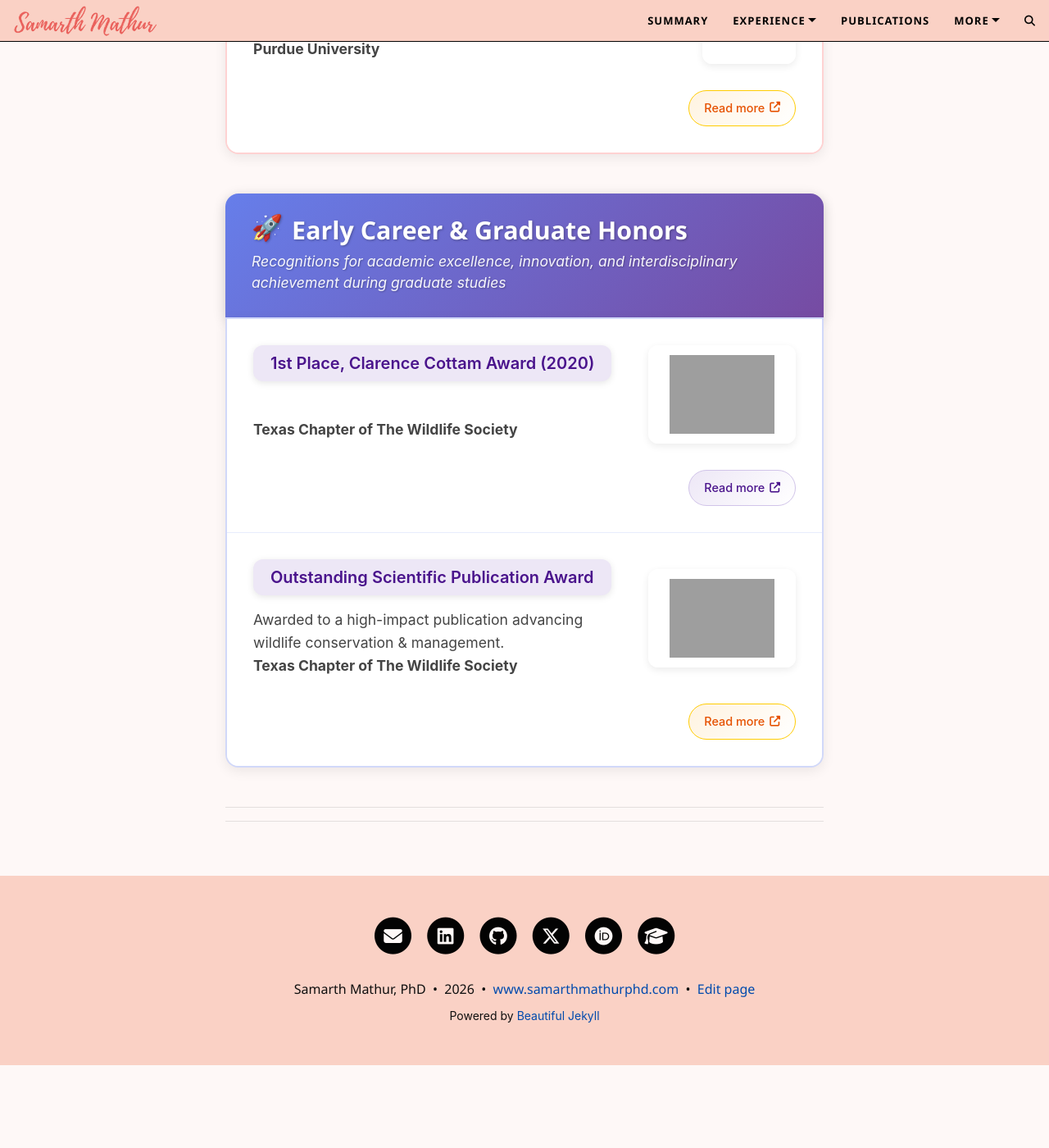
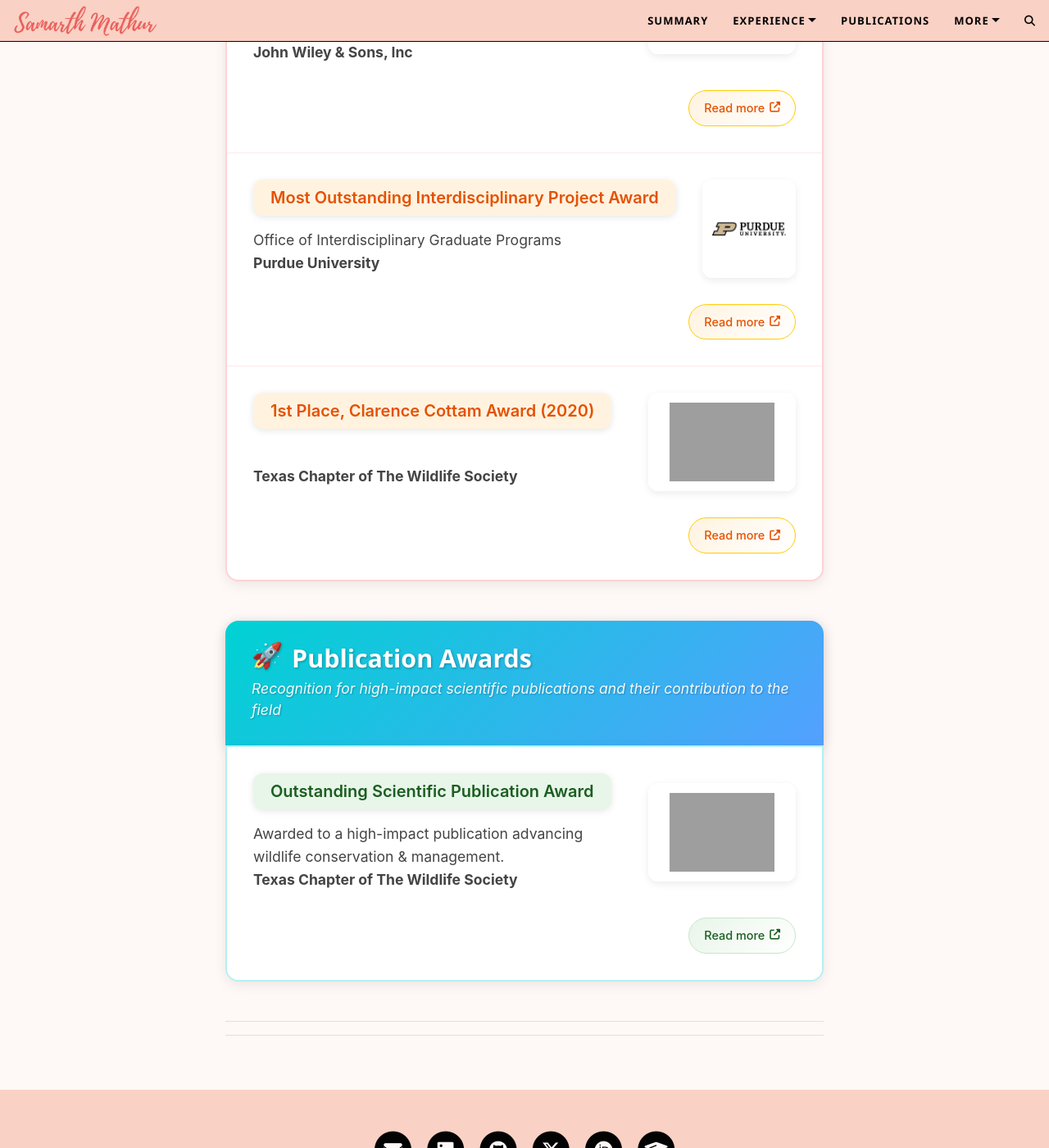
Before and after one commit to samarth8392/samarth8392.github.io, a Jekyll site: the page built from awards.md, in a window 1280 px wide and 1400 px high, scrolled down 1614 px. Shown: the whole window at 82% size. Built offline with Jekyll 4.4.1, drawn with Linux system fonts in a browser that asks for light colours; comment, search, counter and statistics services are not loaded; before the commit the page ends 2913 px from its top, so only the background shows below that; some of the changed text lies outside the part shown; grey boxes are pictures that could not be loaded.

Commit message:
refactor: move Clarence Cottam award, rename honors section to Publication Awards
Move the 1st Place, Clarence Cottam Award (2020) badge into the
Scientific & Research Excellence category, and repurpose the former
Early Career & Graduate Honors category as Publication Awards using
the existing publication color theme.

```diff
--- a/awards.md
+++ b/awards.md
@@ -11,6 +11,16 @@
     <p class="category-subtitle">Awards recognizing outstanding research contributions and impact in the scientific community</p>
   </div>
   <div class="category-badges leadership"> <!-- Single container for all badges in this category -->
+    <div class="badge-item">
+      <span class="badge badge-leadership">Excellence in Collaboration Award (2026) </span>
+      <div class="badge-description"> Individual Achievement Award <br>
+        <b>Frederick National Laboratory for Cancer Research</b>
+      </div>
+      <img src="../assets/img/fnl-logo.png" alt="FNLCR Logo" class="badge-logo">
+      <a href="https://example.com/nci-award-details" class="badge-read-more leadership" target="_blank">
+        Read more <i class="fas fa-external-link-alt"></i>
+      </a>
+    </div>
     <!-- First badge -->
     <div class="badge-item">
       <span class="badge badge-leadership">2024 NCI Director's Award (2025) </span>
@@ -63,35 +73,34 @@
         Read more <i class="fas fa-external-link-alt"></i>
       </a>
     </div>
+    <div class="badge-item">
+      <span class="badge badge-leadership"> 1st Place, Clarence Cottam Award (2020)</span>
+      <div class="badge-description"><br>
+        <b>Texas Chapter of The Wildlife Society</b>
+      </div>
+      <img src="https://tctws.org/wp/wp-content/uploads/2022/09/Horizontal_MULTI-e1663818339589.png" alt="NCI Logo" class="badge-logo">
+      <a href="https://example.com/nci-award-details" class="badge-read-more leadership" target="_blank">
+        Read more <i class="fas fa-external-link-alt"></i>
+      </a>
+    </div>
   </div>
 </div>
 
 <!-- Example of another category -->
 <div class="award-category">
-  <div class="category-header research">
-    <h3 class="category-title" data-emoji="🚀"> Early Career & Graduate Honors</h3>
-    <p class="category-subtitle">Recognitions for academic excellence, innovation, and interdisciplinary achievement during graduate studies</p>
+  <div class="category-header publication">
+    <h3 class="category-title" data-emoji="🚀"> Publication Awards</h3>
+    <p class="category-subtitle">Recognition for high-impact scientific publications and their contribution to the field</p>
   </div>
-  <div class="category-badges research"> <!-- Single container for all badges in this category -->
+  <div class="category-badges publication"> <!-- Single container for all badges in this category -->
     <!-- First badge -->
     <div class="badge-item">
-      <span class="badge badge-research"> 1st Place, Clarence Cottam Award (2020)</span>
-      <div class="badge-description"><br>
-        <b>Texas Chapter of The Wildlife Society</b>
-      </div>
-      <img src="https://tctws.org/wp/wp-content/uploads/2022/09/Horizontal_MULTI-e1663818339589.png" alt="NCI Logo" class="badge-logo">
-      <a href="https://example.com/nci-award-details" class="badge-read-more research" target="_blank">
-        Read more <i class="fas fa-external-link-alt"></i>
-      </a>
-    </div>
-    <!-- Second badge -->
-    <div class="badge-item">
-      <span class="badge badge-research">Outstanding Scientific Publication Award</span>
+      <span class="badge badge-publication">Outstanding Scientific Publication Award</span>
       <div class="badge-description">Awarded to a high-impact publication advancing wildlife conservation & management.<br>
         <b>Texas Chapter of The Wildlife Society</b>
       </div>
       <img src="https://tctws.org/wp/wp-content/uploads/2022/09/Horizontal_MULTI-e1663818339589.png" alt="Award Logo" class="badge-logo">
-      <a href="https://example.com/leadership-award-details" class="badge-read-more leadership" target="_blank">
+      <a href="https://example.com/leadership-award-details" class="badge-read-more publication" target="_blank">
         Read more <i class="fas fa-external-link-alt"></i>
       </a>
     </div>
```
